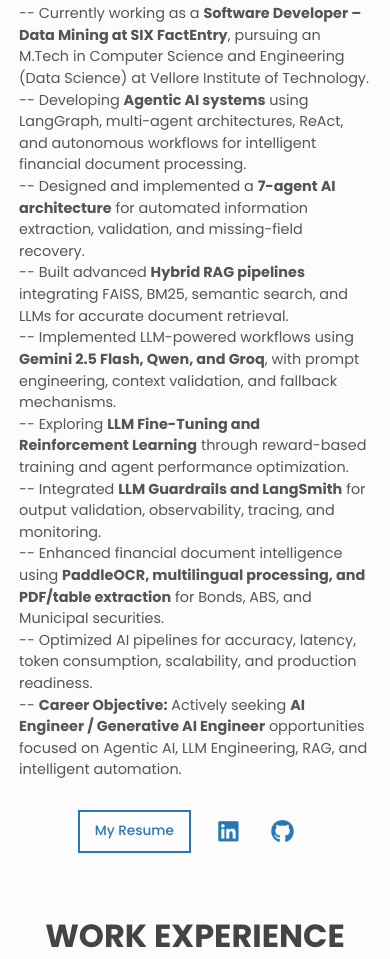
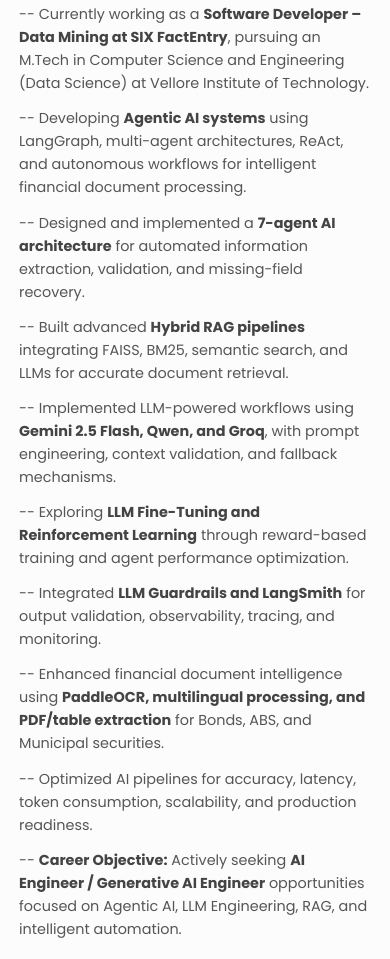
Before and after one commit to dineshkumar8727/Portfolio, a plain HTML site: page index.html in a window 390 px wide. Shown: the part 446-1405 px from the top of the page. Drawn offline with Linux system fonts and the light colour scheme.

Commit message:
Update styles.css

```diff
--- a/styles.css
+++ b/styles.css
@@ -111,48 +111,15 @@
 
 .about__contact {
   display: flex;
-  flex-direction: row;
   align-items: center;
   justify-content: center;
-  flex-wrap: wrap;
+  flex-direction: row;
   gap: 18px;
-  width: 100%;
-  margin-top: 2.4em;
-}
-
-.about__contact > a {
-  display: inline-flex;
-  align-items: center;
-  justify-content: center;
-  flex: 0 0 auto;
-}
-
-.about__contact .btn--outline {
-  display: inline-block;
-  margin: 0;
-  white-space: nowrap;
 }
 
 .about__contact .link--icon {
-  display: inline-flex;
-  align-items: center;
-  justify-content: center;
-  color: var(--clr-primary);
-  font-size: 1.6rem;
-  line-height: 1;
-  padding: 0;
+  font-size: 1.5rem;
   margin: 0;
-  transition: transform 0.2s ease-in-out, color 0.2s ease-in-out;
-}
-
-.about__contact .link--icon:hover,
-.about__contact .link--icon:focus {
-  color: var(--clr-primary);
-  transform: translateY(-3px);
-}
-
-.about__contact .link--icon::before {
-  display: none;
 }
 
 
@@ -802,22 +769,6 @@
 
     .about__desc {
       font-size: 0.9rem;
-      width: 95%;
-      text-align: left;
-    }
-
-    .about__contact {
-      gap: 14px;
-      margin-top: 1.8em;
-    }
-
-    .about__contact .btn--outline {
-      padding: 0.7em 1.1em;
-      font-size: 0.85rem;
-    }
-
-    .about__contact .link--icon {
-      font-size: 1.45rem;
     }
   }
 
@@ -847,3 +798,86 @@
       transform: scale(1.03); /* Subtle scaling effect */
     }
   }
+
+
+/* =====================================================
+   FINAL OVERRIDES: ABOUT DESCRIPTION + CONTACT ROW
+   Each -- point is placed in its own HTML <p> element.
+   ===================================================== */
+
+.about__desc {
+  display: block;
+  width: 90%;
+  max-width: 1100px;
+  margin: 2.4em auto;
+  font-size: 1rem;
+  line-height: 1.7;
+  text-align: left;
+}
+
+.about__desc p {
+  display: block;
+  margin: 0 0 10px;
+  padding: 0;
+  line-height: 1.7;
+}
+
+.about__desc strong {
+  font-weight: 700;
+  color: var(--clr-fg-alt);
+}
+
+/* Resume, LinkedIn and GitHub in one horizontal row */
+.about__contact {
+  display: flex;
+  flex-direction: row;
+  align-items: center;
+  justify-content: center;
+  flex-wrap: wrap;
+  gap: 18px;
+  margin-top: 2.4em;
+}
+
+.about__contact > a {
+  display: inline-flex;
+  align-items: center;
+  justify-content: center;
+  margin: 0;
+}
+
+.about__contact .btn--outline {
+  margin: 0;
+}
+
+.about__contact .link--icon {
+  margin: 0;
+  padding: 0;
+  font-size: 1.5rem;
+  line-height: 1;
+  transition: color 0.2s ease, transform 0.2s ease;
+}
+
+.about__contact .link--icon:hover,
+.about__contact .link--icon:focus {
+  color: var(--clr-primary);
+  transform: translateY(-3px);
+}
+
+@media (max-width: 768px) {
+  .about__desc {
+    width: 95%;
+    font-size: 0.9rem;
+    text-align: left;
+  }
+
+  .about__desc p {
+    margin-bottom: 12px;
+    line-height: 1.6;
+  }
+
+  .about__contact {
+    flex-direction: row;
+    flex-wrap: wrap;
+    gap: 14px;
+  }
+}
```
